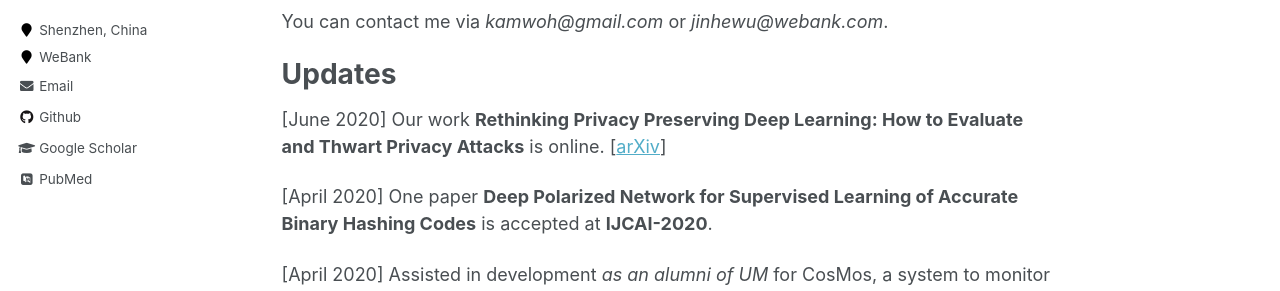
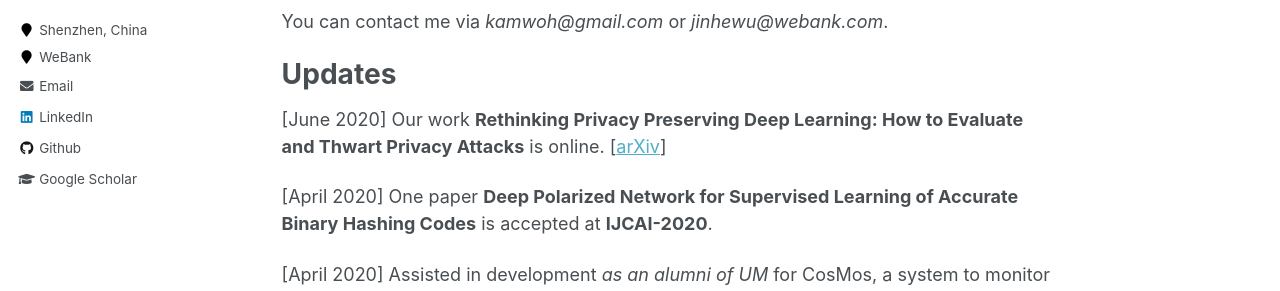
Before and after one commit to kamwoh/kamwoh.github.io, a Jekyll site: the page built from _pages/about.md, in a window 1280 px wide. Shown: the part 436-727 px from the top of the page. Built offline with Jekyll 4.4.1, drawn with Linux system fonts in a browser that asks for light colours; some web fonts are replaced.

Commit message:
updated config

```diff
--- a/_config.yml
+++ b/_config.yml
@@ -85,7 +85,7 @@ author:
   bio              : "Research Scientist at WeBank, Shenzhen. My research interests are computer vision, security and privacy in AI."
   location         : "Shenzhen, China"
   employer         : "WeBank"
-  pubmed           : "https://www.ncbi.nlm.nih.gov/pubmed/?term=john+snow"
+  pubmed           : # "https://www.ncbi.nlm.nih.gov/pubmed/?term=john+snow"
   googlescholar    : "https://scholar.google.com/citations?user=HxEQkLoAAAAJ&hl=en"
   email            : "kamwoh@gmail.com"
   researchgate     :  # example: "https://www.researchgate.net/profile/yourprofile"
@@ -102,7 +102,7 @@ author:
   instagram        :
   impactstory      : #"https://profiles.impactstory.org/u/xxxx-xxxx-xxxx-xxxx"
   lastfm           :
-  linkedin         :
+  linkedin         : "https://www.linkedin.com/in/thomas-ng-kam-woh/"
   orcid            : # "http://orcid.org/yourorcidurl"
   pinterest        :
   soundcloud       :
```
